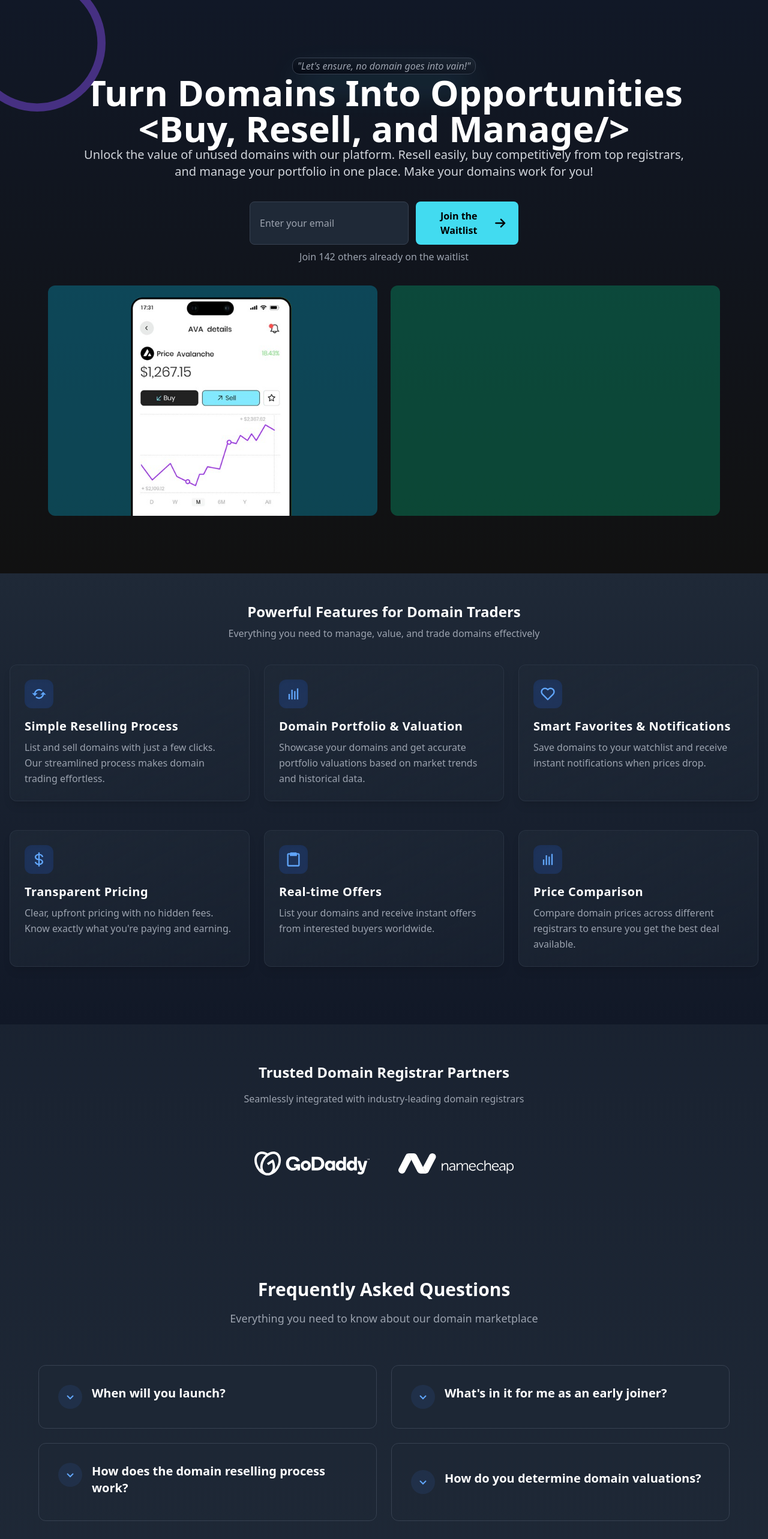
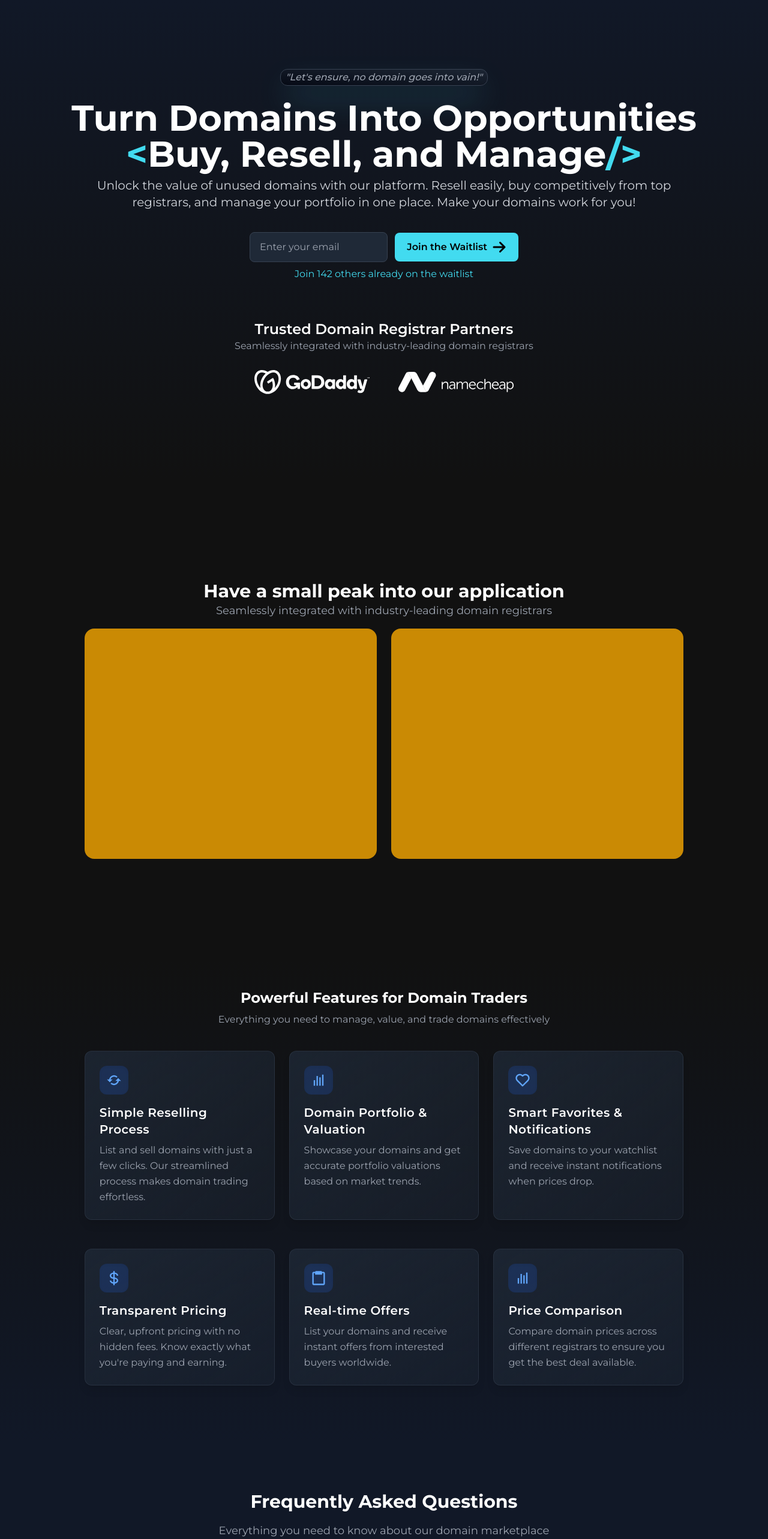
Before and after one commit to yaswanthsaivendra/nameTradeWaitlist, a Next.js app: page / in a window 1280 px wide. Shown: the top 2566 px of the page at 60% size. Built offline with nearby package versions, Linux system fonts and the light colour scheme.

Commit message:
feat: minor changes

```diff
--- a/app/layout.tsx
+++ b/app/layout.tsx
@@ -1,5 +1,8 @@
 import type { Metadata } from "next";
 import "./globals.css";
+import { Montserrat } from "next/font/google";
+
+const montserrat = Montserrat({ subsets: ["latin"] });
 
 export const metadata: Metadata = {
   title: "DomSell",
@@ -12,7 +15,7 @@ export default function RootLayout({
   children: React.ReactNode;
 }>) {
   return (
-    <html lang="en">
+    <html lang="en" className={montserrat.className}>
       <body>{children}</body>
     </html>
   );
--- a/app/page.tsx
+++ b/app/page.tsx
@@ -1,17 +1,16 @@
-import React from 'react'
-import Hero from './sections/Hero'
-import RegistrarPartners from './sections/RegistrarPartners'
-import Features from './sections/Features'
-import Faqs from './sections/Faqs'
-import Footer from './sections/Footer'
+import React from "react";
+import Hero from "./sections/Hero";
+import Faqs from "./sections/Faqs";
+import ImageTile from "./sections/ImageTile";
+import Footer from "./sections/Footer";
+import Features from "./sections/Features";
 
 const Page = () => {
   return (
-    <div className="bg-gradient-to-b from-gray-900 to-gray-800">
-      {/* <Header /> */}
+    <div>
       <Hero />
+      <ImageTile />
       <Features />
-      <RegistrarPartners />
       <Faqs />
       <Footer />
     </div>
--- a/app/sections/Faqs.tsx
+++ b/app/sections/Faqs.tsx
@@ -1,71 +1,72 @@
-'use client'
-import { useState } from 'react'
-import { BiChevronDown } from 'react-icons/bi'
+"use client";
+import { useState } from "react";
+import { BiChevronDown } from "react-icons/bi";
 
 const Faqs = () => {
-  const [openIndex, setOpenIndex] = useState<number | null>(null)
+  const [openIndex, setOpenIndex] = useState<number | null>(null);
 
   const faqs = [
     {
       question: "When will you launch?",
-      answer: "We are planning to launch in the first few weeks of January 2025."
+      answer:
+        "We are planning to launch in the first few weeks of January 2025.",
     },
     {
       question: "What's in it for me as an early joiner?",
-      answer: "Early joiners will have the exclusive chance to win premium features of our platform completely for free for the first few months. This is our way of thanking early supporters."
+      answer:
+        "Early joiners will have the exclusive chance to win premium features of our platform completely for free for the first few months. This is our way of thanking early supporters.",
     },
     {
       question: "How does the domain reselling process work?",
-      answer: "Our platform simplifies domain reselling into a few easy steps. List your domain, set your price, and we'll connect you with potential buyers. Once a buyer shows interest, our secure transaction system handles the transfer and payment process."
+      answer:
+        "Our platform simplifies domain reselling into a few easy steps. List your domain, set your price, and we'll connect you with potential buyers. Once a buyer shows interest, our secure transaction system handles the transfer and payment process.",
     },
     {
       question: "How do you determine domain valuations?",
-      answer: "We use a combination of factors including domain length, keywords, extension popularity, historical sales data, and current market trends to provide accurate valuations. Our algorithm is regularly updated to reflect the latest market conditions."
-    }
-  ]
+      answer:
+        "We use a combination of factors including domain length, keywords, extension popularity, historical sales data, and current market trends to provide accurate valuations. Our algorithm is regularly updated to reflect the latest market conditions.",
+    },
+  ];
 
   return (
-    <section className="py-20">
+    <section className="bg-gray-900 py-20">
       <div className="container mx-auto px-4">
-        <div className="text-center mb-16">
-          <h2 className="text-3xl font-bold text-white mb-4">
+        <div className="mb-16 text-center">
+          <h2 className="mb-4 text-3xl font-bold text-white">
             Frequently Asked Questions
           </h2>
-          <p className="text-gray-400 text-lg max-w-2xl mx-auto">
+          <p className="mx-auto max-w-2xl text-lg text-gray-400">
             Everything you need to know about our domain marketplace
           </p>
         </div>
 
-        <div className="grid grid-cols-1 md:grid-cols-2 gap-6 max-w-6xl mx-auto">
+        <div className="mx-auto grid max-w-6xl grid-cols-1 gap-6 md:grid-cols-2">
           {faqs.map((faq, index) => (
-            <div
-              key={index}
-              className="relative"
-            >
+            <div key={index} className="relative">
               <button
-                className={`w-full h-full text-left p-8 rounded-xl bg-gray-800/50 hover:bg-gray-800 transition-all duration-300 border border-gray-700 ${
-                  openIndex === index ? 'border-blue-500' : ''
+                className={`h-full w-full rounded-xl border border-gray-700 bg-gray-800/50 p-8 text-left transition-all duration-300 hover:bg-gray-800 ${
+                  openIndex === index ? "border-blue-500" : ""
                 }`}
                 onClick={() => setOpenIndex(openIndex === index ? null : index)}
               >
                 <div className="flex items-start gap-4">
-                  <div className="flex-shrink-0 w-10 h-10 rounded-full bg-blue-500/10 flex items-center justify-center">
+                  <div className="flex h-10 w-10 flex-shrink-0 items-center justify-center rounded-full bg-blue-500/10">
                     <BiChevronDown
-                      className={`w-6 h-6 text-blue-400 transition-transform duration-300 ${
-                        openIndex === index ? 'transform rotate-180' : ''
+                      className={`h-6 w-6 text-blue-400 transition-transform duration-300 ${
+                        openIndex === index ? "rotate-180 transform" : ""
                       }`}
                     />
                   </div>
                   <div>
-                    <h3 className="text-xl font-semibold text-white mb-2">
+                    <h3 className="mb-2 text-xl font-semibold text-white">
                       {faq.question}
                     </h3>
-                    <div className={`overflow-hidden transition-all duration-300 ${
-                      openIndex === index ? 'max-h-48' : 'max-h-0'
-                    }`}>
-                      <p className="text-gray-400">
-                        {faq.answer}
-                      </p>
+                    <div
+                      className={`overflow-hidden transition-all duration-300 ${
+                        openIndex === index ? "max-h-48" : "max-h-0"
+                      }`}
+                    >
+                      <p className="text-gray-400">{faq.answer}</p>
                     </div>
                   </div>
                 </div>
@@ -75,7 +76,7 @@ const Faqs = () => {
         </div>
       </div>
     </section>
-  )
-}
+  );
+};
 
-export default Faqs
+export default Faqs;
--- a/app/sections/Features.tsx
+++ b/app/sections/Features.tsx
@@ -3,8 +3,8 @@ import {
   BiBarChart,
   BiHeart,
   BiDollar,
-  BiClipboard
-} from 'react-icons/bi'
+  BiClipboard,
+} from "react-icons/bi";
 
 const Features = () => {
   const featureGroups = [
@@ -12,72 +12,75 @@ const Features = () => {
       features: [
         {
           title: "Simple Reselling Process",
-          description: "List and sell domains with just a few clicks. Our streamlined process makes domain trading effortless.",
-          icon: BiRefresh
+          description:
+            "List and sell domains with just a few clicks. Our streamlined process makes domain trading effortless.",
+          icon: BiRefresh,
         },
         {
           title: "Domain Portfolio & Valuation",
-          description: "Showcase your domains and get accurate portfolio valuations based on market trends and historical data.",
-          icon: BiBarChart
+          description:
+            "Showcase your domains and get accurate portfolio valuations based on market trends.",
+          icon: BiBarChart,
         },
         {
           title: "Smart Favorites & Notifications",
-          description: "Save domains to your watchlist and receive instant notifications when prices drop.",
-          icon: BiHeart
-        }
-      ]
+          description:
+            "Save domains to your watchlist and receive instant notifications when prices drop.",
+          icon: BiHeart,
+        },
+      ],
     },
     {
       features: [
         {
           title: "Transparent Pricing",
-          description: "Clear, upfront pricing with no hidden fees. Know exactly what you're paying and earning.",
-          icon: BiDollar
+          description:
+            "Clear, upfront pricing with no hidden fees. Know exactly what you're paying and earning.",
+          icon: BiDollar,
         },
         {
           title: "Real-time Offers",
-          description: "List your domains and receive instant offers from interested buyers worldwide.",
-          icon: BiClipboard
+          description:
+            "List your domains and receive instant offers from interested buyers worldwide.",
+          icon: BiClipboard,
         },
         {
           title: "Price Comparison",
-          description: "Compare domain prices across different registrars to ensure you get the best deal available.",
-          icon: BiBarChart
-        }
-      ]
-    }
-  ]
+          description:
+            "Compare domain prices across different registrars to ensure you get the best deal available.",
+          icon: BiBarChart,
+        },
+      ],
+    },
+  ];
 
   return (
-    <section className="py-12 bg-gradient-to-b from-gray-800 to-gray-900">
+    <section className="min-h-screen bg-gradient-to-b from-[#111111] to-gray-900 py-12">
       <div className="container mx-auto px-4">
-        <div className="text-center mb-10">
-          <h2 className="text-2xl font-bold text-white mb-2">
+        <div className="mb-10 text-center">
+          <h2 className="mb-2 text-2xl font-bold text-white">
             Powerful Features for Domain Traders
           </h2>
-          <p className="text-gray-400 text-base max-w-2xl mx-auto">
+          <p className="mx-auto max-w-2xl text-base text-gray-400">
             Everything you need to manage, value, and trade domains effectively
           </p>
         </div>
 
         {featureGroups.map((group, groupIndex) => (
-          <div
-            key={groupIndex}
-            className="mb-12"
-          >
-            <div className="grid md:grid-cols-2 lg:grid-cols-3 gap-6">
+          <div key={groupIndex} className="mb-3 md:mb-12">
+            <div className="mx-auto grid w-full gap-y-3 md:w-[80%] md:gap-6 lg:grid-cols-3">
               {group.features.map((feature) => (
                 <div
                   key={feature.title}
-                  className="flex flex-col p-6 rounded-xl bg-gradient-to-br from-gray-800/80 to-gray-800/40 backdrop-blur-sm hover:from-gray-700/80 hover:to-gray-800/60 transition-all duration-300 border border-gray-700/50 shadow-lg hover:shadow-xl group"
+                  className="group flex flex-col items-center rounded-xl border border-gray-700/50 bg-gradient-to-br from-gray-800/80 to-gray-800/40 p-6 shadow-lg backdrop-blur-sm transition-all duration-300 hover:from-gray-700/80 hover:to-gray-800/60 hover:shadow-xl md:items-start"
                 >
-                  <div className="w-12 h-12 bg-blue-600/20 rounded-xl p-2.5 flex-shrink-0 shadow-inner transform group-hover:scale-110 transition-transform duration-300 mb-4">
-                    <feature.icon className="w-full h-full text-blue-400" />
+                  <div className="mb-4 h-12 w-12 flex-shrink-0 transform rounded-xl bg-blue-600/20 p-2.5 shadow-inner transition-transform duration-300 group-hover:scale-110">
+                    <feature.icon className="h-full w-full text-blue-400" />
                   </div>
-                  <h3 className="text-xl font-semibold text-white mb-2 tracking-wide">
+                  <h3 className="mb-2 text-center text-xl font-semibold tracking-wide text-white md:text-start">
                     {feature.title}
                   </h3>
-                  <p className="text-gray-400 leading-relaxed text-base">
+                  <p className="text-center text-base leading-relaxed text-gray-400 md:text-start">
                     {feature.description}
                   </p>
                 </div>
@@ -87,7 +90,7 @@ const Features = () => {
         ))}
       </div>
     </section>
-  )
-}
+  );
+};
 
-export default Features
+export default Features;
--- a/app/sections/Hero.tsx
+++ b/app/sections/Hero.tsx
@@ -1,6 +1,7 @@
 "use client";
-import Image from "next/image";
+// import Image from "next/image";
 import { useState } from "react";
+import RegistrarPartners from "./RegistrarPartners";
 
 const Hero = () => {
   const [email, setEmail] = useState("");
@@ -14,42 +15,49 @@ const Hero = () => {
   return (
     <section
       data-aos="fade-up"
-      className="relative min-h-screen bg-gradient-to-b from-gray-900 to-[#111111] py-24 text-white"
+      className="relative flex min-h-screen flex-col items-center justify-center bg-gradient-to-b from-gray-900 to-[#111111] py-24 text-white"
     >
-      <Image
+      {/* <Image
         src="/tube.svg"
         alt="Tubes"
         width={200}
         height={200}
         className="absolute left-0 top-0 w-20 md:w-44"
-      />
+      /> */}
       <div className="container mx-auto max-w-6xl px-4">
         <div className="space-y-3 text-center">
           <div className="flex flex-col items-center justify-center">
-            <div className="text-md flex h-7 items-center whitespace-nowrap rounded-xl border border-gray-700 bg-gradient-to-tr from-gray-950/80 to-gray-800/80 px-2 font-medium leading-5 text-gray-400 shadow-2xl shadow-primary">
+            {/* CHIP DIV */}
+            <div className="text-md mb-4 flex h-7 items-center whitespace-nowrap rounded-xl border border-gray-700 bg-gradient-to-tr from-gray-950/80 to-gray-800/80 px-2 font-medium leading-5 text-gray-400 shadow-2xl shadow-primary">
               <span className="italic">
                 &quot;Let&apos;s ensure, no domain goes into vain!&quot;
               </span>
             </div>
-            <h1 className="mx-auto w-[90%] text-3xl font-bold leading-tight md:text-6xl">
-              Turn Domains Into Opportunities <br /> &lt;Buy, Resell, and
-              Manage/&gt;
+
+            {/* HERO HEADING */}
+            <h1 className="mx-auto py-2 text-3xl font-bold leading-tight md:text-6xl">
+              Turn Domains Into Opportunities <br />{" "}
+              <span className="text-primary">&lt;</span>Buy, Resell, and Manage
+              <span className="text-primary">/&gt;</span>
             </h1>
 
+            {/* HERO SUB-HEADING */}
             <p className="text-md mx-auto max-w-5xl text-gray-300 md:text-xl">
               Unlock the value of unused domains with our platform. Resell
               easily, buy competitively from top registrars, and manage your
               portfolio in one place. Make your domains work for you!
             </p>
           </div>
+
+          {/* HERO WAITLIST FORM */}
           <form onSubmit={handleSubmit} className="mx-auto max-w-md py-6">
-            <div className="flex flex-col gap-3 sm:flex-row">
+            <div className="flex flex-col items-center justify-center gap-3 sm:flex-row">
               <input
                 type="email"
                 value={email}
                 onChange={(e) => setEmail(e.target.value)}
                 placeholder="Enter your email"
-                className="flex-1 rounded-lg border border-gray-700 bg-gray-800 px-4 py-3 text-white placeholder-gray-400 focus:outline-none focus:ring-2 focus:ring-primary"
+                className="w-full flex-1 rounded-lg border border-gray-700 bg-gray-800 px-4 py-3 text-white placeholder-gray-400 focus:outline-none focus:ring-2 focus:ring-primary"
                 required
               />
               <button
@@ -73,25 +81,15 @@ const Hero = () => {
                 </svg>
               </button>
             </div>
-            <p className="text-md pt-2 font-normal text-gray-400">
+            <p className="text-md pt-2 font-normal text-primary">
               Join {waitlistCount.toLocaleString()} others already on the
               waitlist
             </p>
           </form>
-
-          <div className="flex flex-col justify-between gap-y-6 md:flex-row md:gap-x-3">
-            <div className="relative h-80 w-full overflow-hidden rounded-xl bg-cyan-600/40 md:h-96 md:w-[49%]">
-              <Image
-                src="/dummyMobileApp.png"
-                alt="Mobile App Preview"
-                layout="fill"
-                objectFit="contain"
-              />
-            </div>
-            <div className="h-80 w-full rounded-xl bg-emerald-600/40 md:h-96 md:w-[49%]"></div>
-          </div>
         </div>
       </div>
+
+      <RegistrarPartners />
     </section>
   );
 };
--- /dev/null
+++ b/app/sections/ImageTile.tsx
@@ -0,0 +1,22 @@
+import React from "react";
+
+const ImageTile = () => {
+  return (
+    <section className="flex min-h-screen items-center justify-center bg-[#111111] py-10">
+      <div className="container mx-auto px-4">
+        <h2 className="mx-auto w-full text-center text-3xl font-bold text-white md:w-[50%]">
+          Have a small peak into our application
+        </h2>
+        <p className="text-center text-lg text-gray-400">
+          Seamlessly integrated with industry-leading domain registrars
+        </p>
+        <div className="mx-auto flex w-full flex-col justify-between gap-6 pt-4 md:w-[80%] md:flex-row">
+          <div className="h-96 w-full rounded-2xl bg-yellow-600 md:w-[49%]"></div>
+          <div className="h-96 w-full rounded-2xl bg-yellow-600 md:w-[49%]"></div>
+        </div>
+      </div>
+    </section>
+  );
+};
+
+export default ImageTile;
--- a/app/sections/RegistrarPartners.tsx
+++ b/app/sections/RegistrarPartners.tsx
@@ -1,33 +1,33 @@
-import Image from 'next/image'
+import Image from "next/image";
 
 const RegistrarPartners = () => {
   const registrars = [
     {
-      name: 'GoDaddy',
-      logo: '/goDaddy.svg',
-      alt: 'GoDaddy logo'
+      name: "GoDaddy",
+      logo: "/goDaddy.svg",
+      alt: "GoDaddy logo",
     },
     {
-      name: 'Namecheap',
-      logo: '/nameCheap.svg',
-      alt: 'Namecheap logo'
-    }
-  ]
+      name: "Namecheap",
+      logo: "/nameCheap.svg",
+      alt: "Namecheap logo",
+    },
+  ];
 
   return (
-    <section className="py-16">
+    <section className="pt-10">
       <div className="container mx-auto px-4">
-        <h2 className="text-center text-2xl font-semibold text-white mb-4">
+        <h2 className="text-center text-2xl font-semibold text-white">
           Trusted Domain Registrar Partners
         </h2>
-        <p className="text-center text-gray-400 mb-12">
+        <p className="text-center text-gray-400">
           Seamlessly integrated with industry-leading domain registrars
         </p>
-        <div className="flex justify-center items-center gap-12 flex-wrap">
+        <div className="flex flex-wrap items-center justify-center gap-x-12">
           {registrars.map((registrar) => (
             <div
               key={registrar.name}
-              className="relative w-48 h-24 brightness-0 invert hover:brightness-100 hover:invert-0 transition-all duration-300"
+              className="relative h-24 w-32 brightness-0 invert transition-all duration-300 hover:brightness-100 hover:invert-0 md:w-48"
             >
               <Image
                 src={registrar.logo}
@@ -40,7 +40,7 @@ const RegistrarPartners = () => {
         </div>
       </div>
     </section>
-  )
-}
+  );
+};
 
-export default RegistrarPartners
+export default RegistrarPartners;
```
Also changed, not shown: public/more.svg (added).
